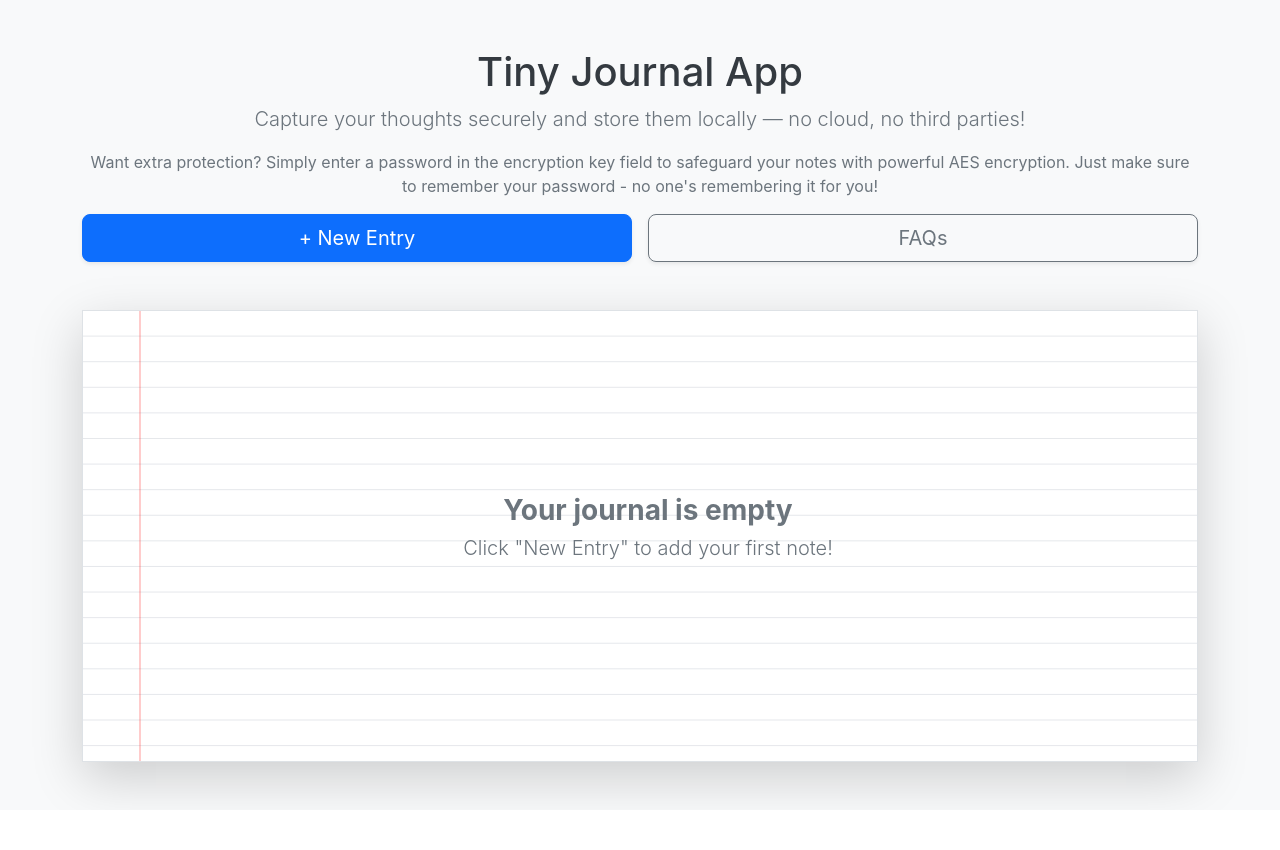
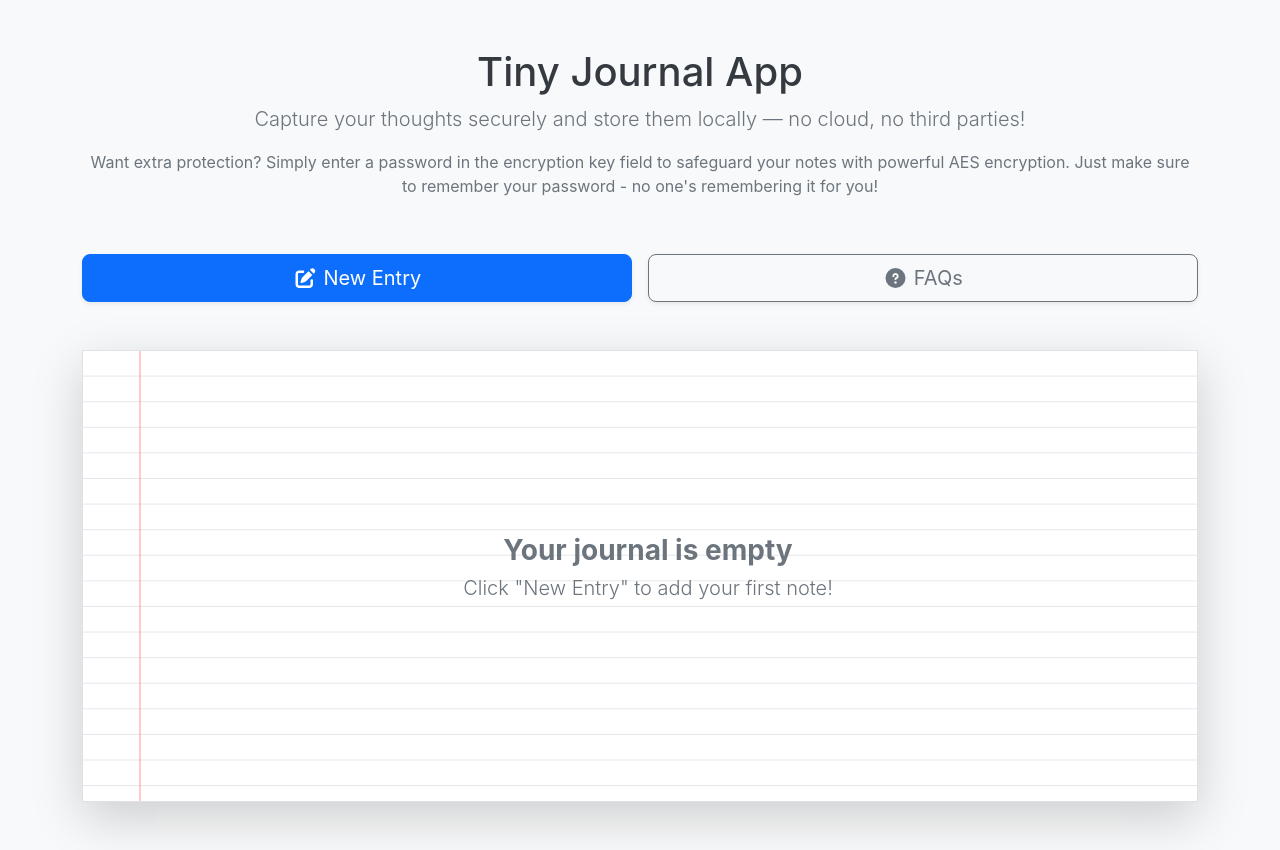
Before and after one commit to Yin4TheWin/tiny-journal-app, a React (Create React App) app: page / in a window 1280 px wide. Before the commit the page ends 810 px from the top, so only its background shows below. Built offline with nearby package versions, Linux system fonts and the light colour scheme.

Commit message:
Add icons to the buttons and increase spacing

```diff
--- a/src/App.css
+++ b/src/App.css
@@ -48,15 +48,15 @@ textarea, input {
 }
 
 .paper-content {
-  padding: 2rem 3.5rem 2rem 4.5rem; /* Increased right padding to 3.5rem */
+  padding: 2rem 3.5rem 2rem 4.5rem;
   line-height: 1.6rem;
   position: relative;
   z-index: 1;
   text-align: left;
   max-height: 400px;
   overflow-y: auto;
-  overflow-x: hidden; /* Fix: Disable horizontal scrolling */
-  overflow-wrap: break-word; /* Fix: Wrap long strings with no spaces */
+  overflow-x: hidden;
+  overflow-wrap: break-word;
   scrollbar-width: thin;
 }
 
--- a/src/App.js
+++ b/src/App.js
@@ -4,7 +4,7 @@ import { Form, Button, Container, Row, Col, Modal } from 'react-bootstrap';
 import { useSelector, useDispatch } from 'react-redux';
 import { encrypt, decrypt } from './security/encryption';
 import { FontAwesomeIcon } from '@fortawesome/react-fontawesome';
-import { faTrash } from '@fortawesome/free-solid-svg-icons';
+import { faTrash, faEdit, faQuestionCircle } from '@fortawesome/free-solid-svg-icons';
 
 function App() {
   const [title, setTitle] = React.useState("");
@@ -64,7 +64,7 @@ function App() {
           <p>
             Want extra protection? Simply enter a password in the encryption key field to safeguard your notes with powerful AES encryption. Just make sure to remember your password - no one's remembering it for you!
           </p>
-
+          <br/>
           <div className="d-flex flex-column flex-sm-row justify-content-center align-items-center gap-3 mt-3">
             <Button
               variant="primary"
@@ -75,7 +75,7 @@ function App() {
                 setShowModal(true);
               }}
             >
-              + New Entry
+              <FontAwesomeIcon icon={faEdit} /> New Entry
             </Button>
             <Button
               variant="outline-secondary"
@@ -83,7 +83,7 @@ function App() {
               className="px-5 shadow-sm w-100 w-sm-auto"
               onClick={() => setShowFAQModal(true)}
             >
-              FAQs
+              <FontAwesomeIcon icon={faQuestionCircle} /> FAQs
             </Button>
           </div>
         </Container>
```
